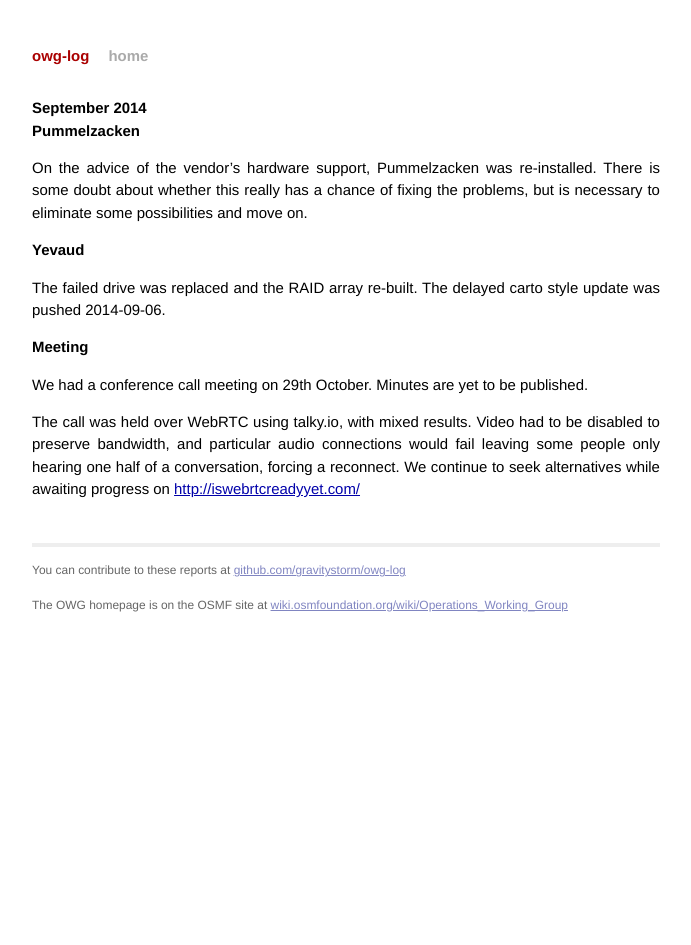
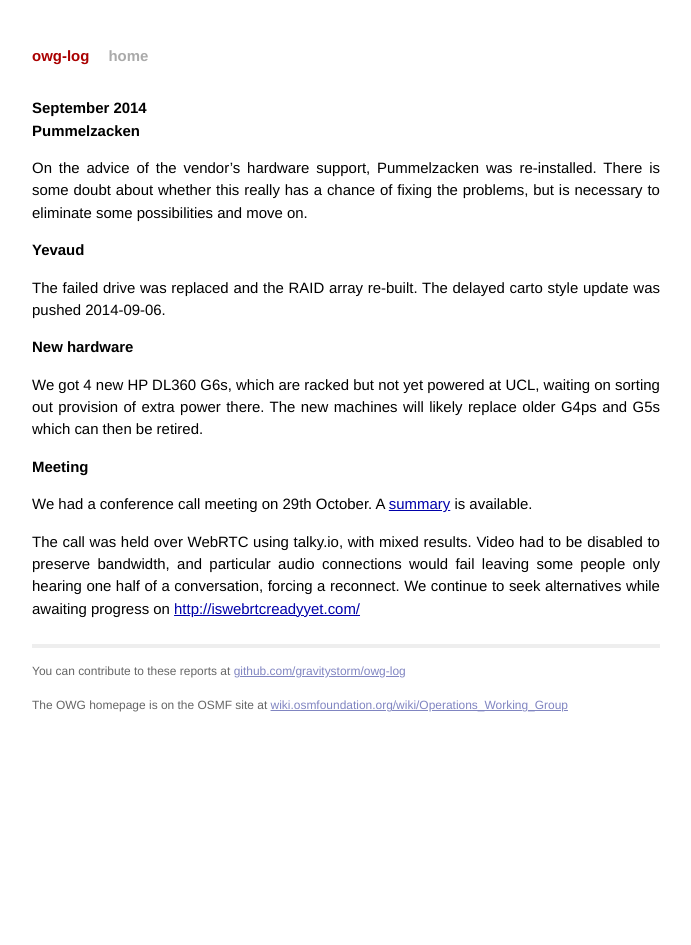
Before and after one commit to openstreetmap/owg-website, a Jekyll site: the page built from _posts/2014-09-01-september.md, in a window 1280 px wide. Shown: the whole page, without its empty margins (294-985 px from the left). Built offline with Jekyll 4.4.1, drawn with Linux system fonts in a browser that asks for light colours; Markdown is read by kramdown in place of the engine named in the settings.

Commit message:
Add new hardware, link to meeting summary.

```diff
--- a/_posts/2014-09-01-september.md
+++ b/_posts/2014-09-01-september.md
@@ -12,8 +12,12 @@ On the advice of the vendor's hardware support, Pummelzacken was re-installed. T
 
 The failed drive was replaced and the RAID array re-built. The delayed carto style update was pushed 2014-09-06.
 
+# New hardware
+
+We got 4 new HP DL360 G6s, which are racked but not yet powered at UCL, waiting on sorting out provision of extra power there. The new machines will likely replace older G4ps and G5s which can then be retired.
+
 # Meeting
 
-We had a conference call meeting on 29th October. Minutes are yet to be published.
+We had a conference call meeting on 29th October. A [summary](http://www.osmfoundation.org/wiki/File:OWG_Summary_2014-09-29.pdf) is available.
 
 The call was held over WebRTC using talky.io, with mixed results. Video had to be disabled to preserve bandwidth, and particular audio connections would fail leaving some people only hearing one half of a conversation, forcing a reconnect. We continue to seek alternatives while awaiting progress on [http://iswebrtcreadyyet.com/](http://iswebrtcreadyyet.com/)
```
